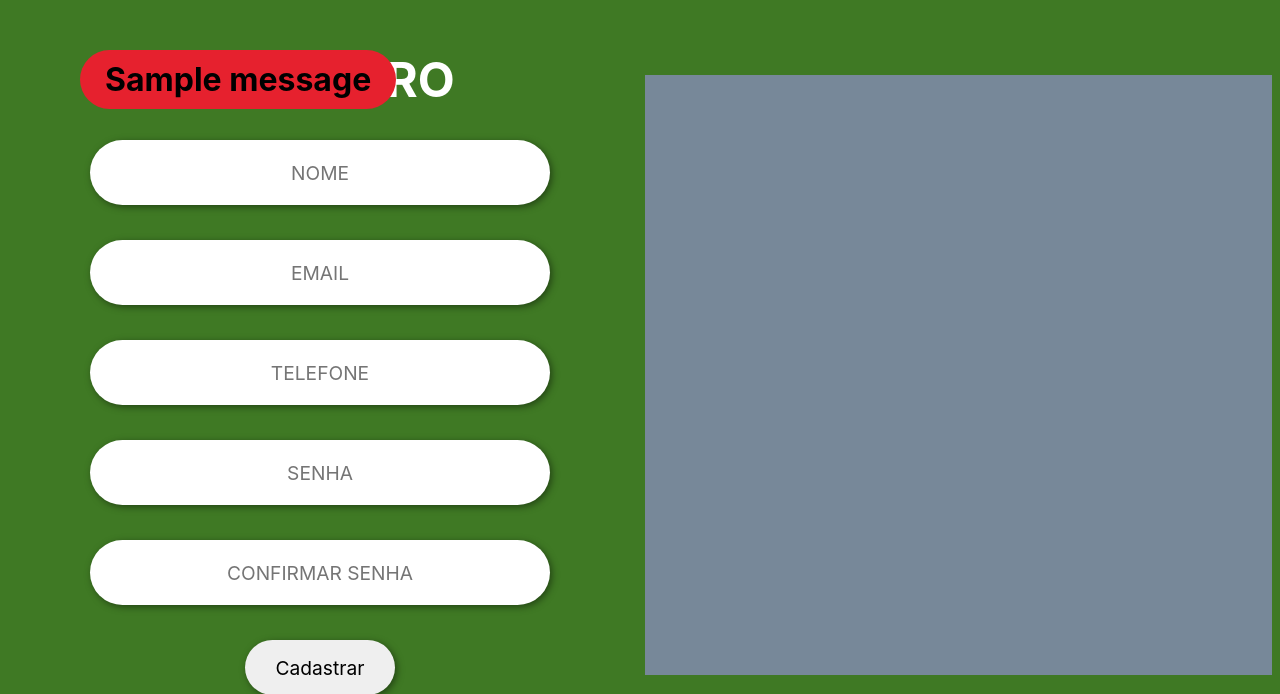
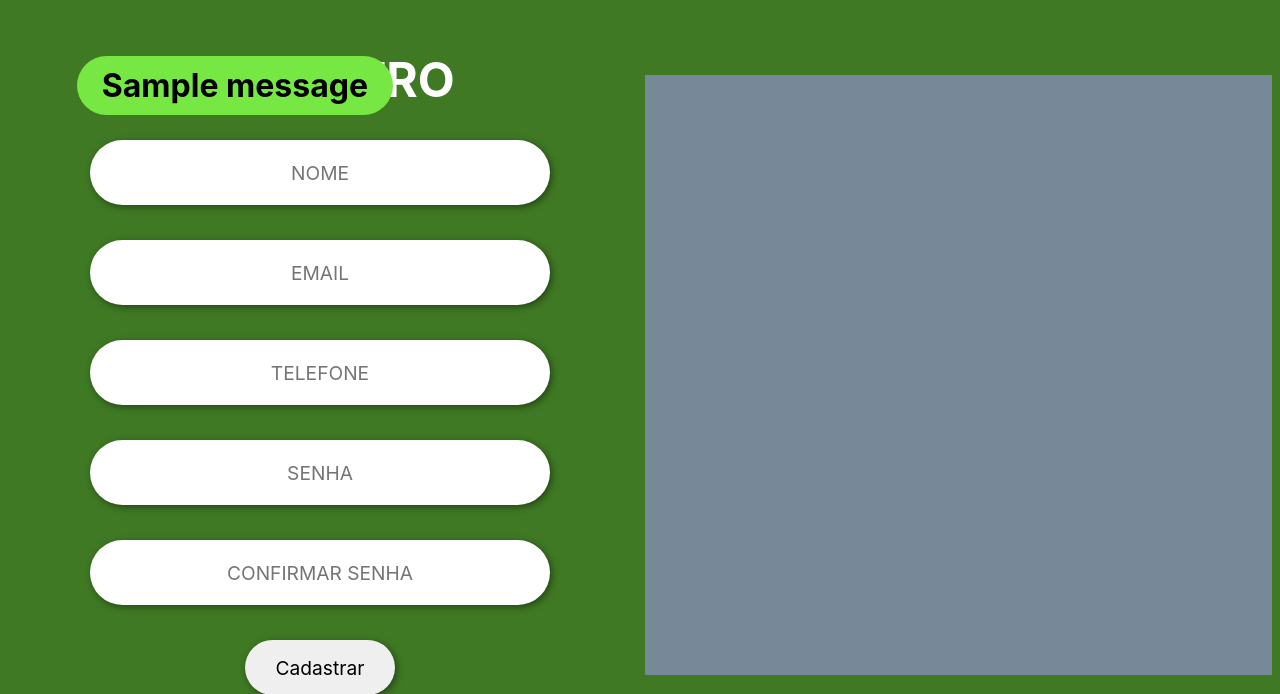
Before and after one commit to MarceloBoboAlegre/sgau_be, a Flask app: page /cadastro.html in a window 1280 px wide. Shown: the top 694 px of the page. Run offline with Flask 3, Linux system fonts and the light colour scheme; one stand-in notice (Sample message) is shown; some web fonts are replaced.

Commit message:
Mensagens na tela

```diff
--- a/main.py
+++ b/main.py
@@ -1,7 +1,8 @@
 from flask import Flask, render_template, redirect, request, flash
 import uteis as ut
+from time import sleep
 
-# CRUD
+# APP
 app = Flask(__name__)
 app.config['SECRET_KEY'] = 'IpeRosa321'
 
@@ -65,7 +66,7 @@
             print(f'Houve um erro no cadastro! {erro.__class__}')
             return redirect('/cadastro.html')
         else:
-            print("record inserted")
+            flash("Usuário Cadastrado com Sucesso!")
             return render_template('login.html')
     else:
         flash('As senhas colocadas são diferentes')
@@ -80,7 +81,7 @@
     if logado:
         return render_template('home.html')
     else:
-        print('Senha ou Usuário incorretos!')
+        flash('Senha ou Usuário incorretos!')
         return render_template('login.html')
 
 
--- a/static/css/style.css
+++ b/static/css/style.css
@@ -295,10 +295,20 @@
     background-color: #2a6110;
 }
 
-.msg_erro {
+#msg_login {
     position: absolute;
-    left: 80px;
-    background-color: #E6212E;
+    left: 8%;
+    top: 5%;
+    background-color: #77e743;
     padding: 10px 25px;
     border-radius: 35px;
 }
+
+#msg_cadastro {
+    position: absolute;
+    left: 6%;
+    top: 7%;
+    background-color: #77e743;
+    padding: 10px 25px;
+    border-radius: 35px;
+}
--- a/templates/cadastro.html
+++ b/templates/cadastro.html
@@ -7,13 +7,13 @@
     <link rel="stylesheet" href="../static/css/style.css">
 </head>
 <body>
-    <main>
-        {% set message = get_flashed_messages() %}
+    {% set message = get_flashed_messages() %}
         {% if message %}
-            <h1 class="msg_erro">
+            <h1 id="msg_cadastro">
                 {{ message[0] }}
             </h1>
         {% endif %}
+    <main>
         <header>
             <h1>CADASTRO</h1>
         </header>
--- a/templates/login.html
+++ b/templates/login.html
@@ -7,6 +7,12 @@
     <link rel="stylesheet" href="../static/css/style.css">
 </head>
 <body>
+    {% set message = get_flashed_messages() %}
+    {% if message %}
+        <h1 id="msg_login">
+            {{ message[0] }}
+        </h1>
+    {% endif %}
     <main id="login">
         <header>
             <h1>LOGIN</h1>
```
Also changed, not shown: uteis/__init__.py (+6 -3 lines).
